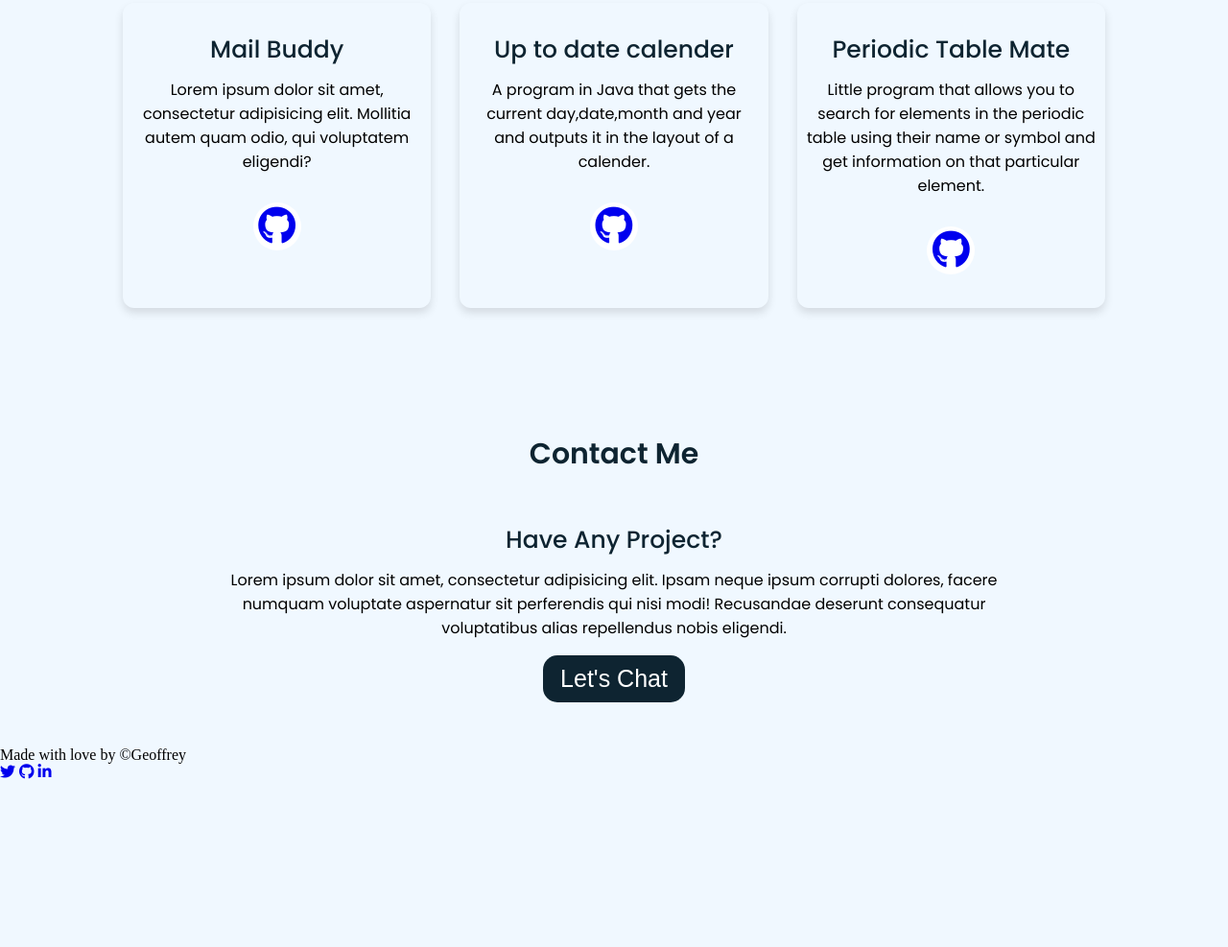
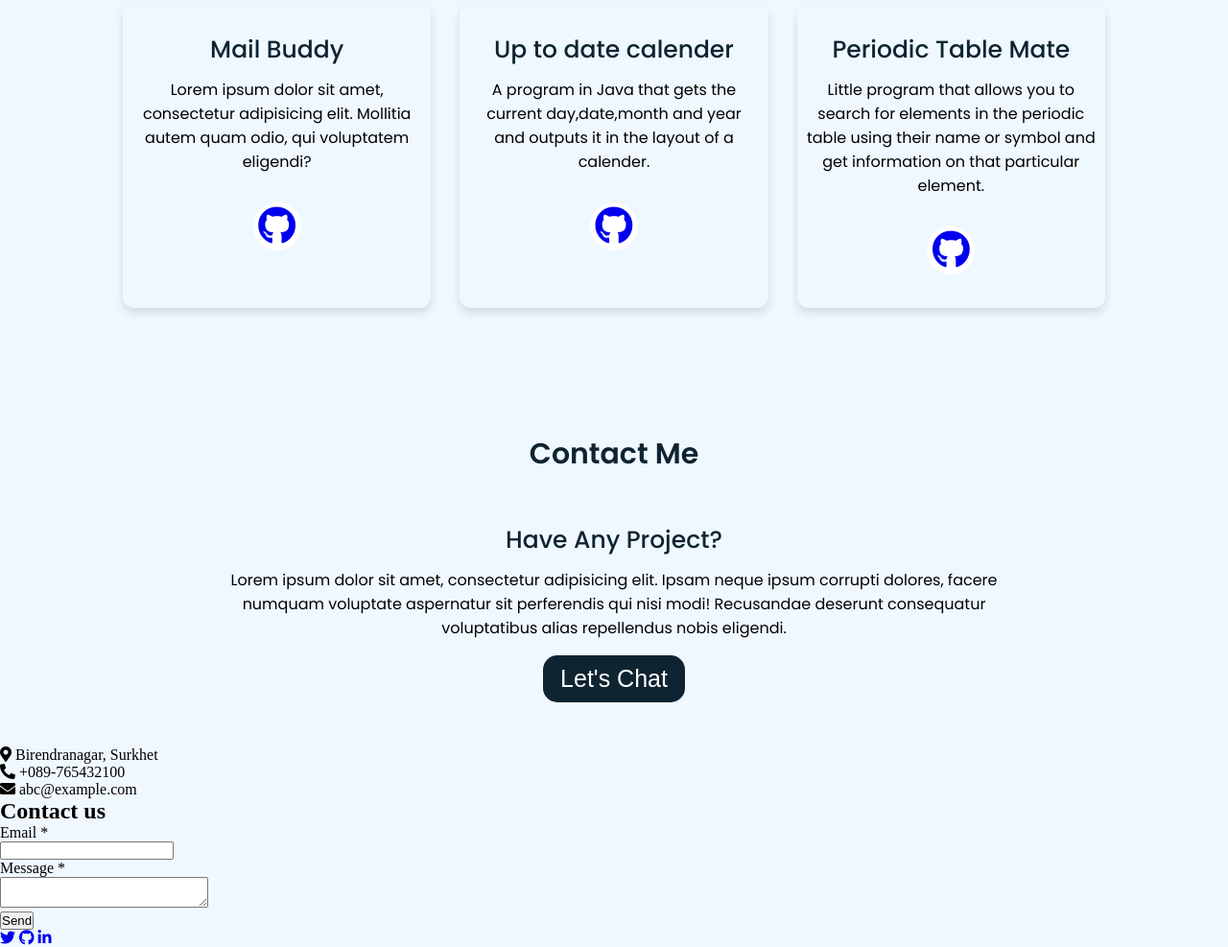
Before and after one commit to jeffx-3/jeffx-3.github.io, a plain HTML site: page Index.html in a window 1280 px wide. Shown: the part 1610-2597 px from the top of the page at 96% size. Before the commit the page ends 2424 px from the top, so only its background shows below. Drawn offline with Linux system fonts and the light colour scheme.

```diff
--- a/Index.html
+++ b/Index.html
@@ -126,11 +126,38 @@
     <!-- Footer Section Start -->
   <footer>
     <div class="content">
-      <div class="top">
-        <div class="logo-details">
-          <span class="logo_name">Made with love by &copy;Geoffrey</span>
-          </span>
+            <div class="place">
+              <span class="fas fa-map-marker-alt"></span>
+              <span class="text">Birendranagar, Surkhet</span>
+            </div>
+            <div class="phone">
+              <span class="fas fa-phone-alt"></span>
+              <span class="text">+089-765432100</span>
+            </div>
+            <div class="email">
+              <span class="fas fa-envelope"></span>
+              <span class="text">abc@example.com</span>
+            </div>
+          </div>
         </div>
+
+        <div class="right box">
+          <h2>Contact us</h2>
+          <div class="content">
+            <form action="#">
+              <div class="email">
+                <div class="text">Email *</div>
+                <input type="email" required>
+              </div>
+              <div class="msg">
+                <div class="text">Message *</div>
+                <textarea rows="2" cols="25" required></textarea>
+              </div>
+              <div class="btn">
+                <button type="submit">Send</button>
+              </div>
+            </form>
+          </div>
         <div class="media-icons">
           <a href="#"><i class="fab fa-twitter"></i></a>
           <a href="#"><i class="fab fa-github"></i></a>
```
